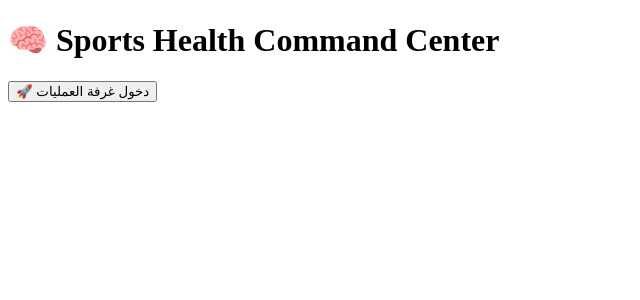
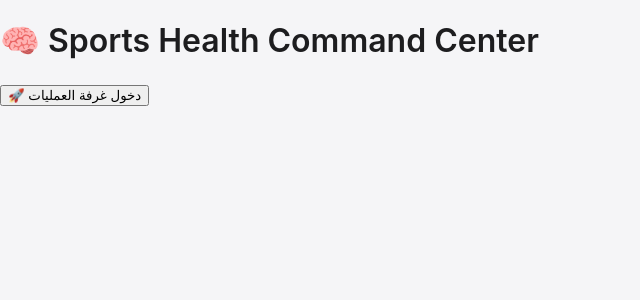
Before and after one commit to jkg9rmd8td-blip/smart-pro, a React (Vite) app: page / in a window 1280 px wide. Shown: the top 300 px of the page, without its empty margins (0-640 px from the left). Built offline with nearby package versions, Linux system fonts and the light colour scheme.

Commit message:
Refactor CSS with variables and layout adjustments

```diff
--- a/src/styles.css
+++ b/src/styles.css
@@ -1,40 +1,118 @@
-.layout {
-  display: grid;
-  grid-template-columns: 240px 1fr 300px;
-  height: 100vh;
+:root {
+  --bg: #f5f5f7;
+  --card: rgba(255, 255, 255, 0.75);
+  --border: rgba(0, 0, 0, 0.06);
+  --text-primary: #1d1d1f;
+  --text-secondary: #6e6e73;
+  --accent: #0071e3;
+  --success: #34c759;
+  --warning: #ff9f0a;
+  --danger: #ff3b30;
 }
 
-.main-area {
+* {
+  box-sizing: border-box;
+}
+
+body {
+  margin: 0;
+  font-family: -apple-system, BlinkMacSystemFont, "SF Pro Text",
+    "Helvetica Neue", sans-serif;
+  background: var(--bg);
+  color: var(--text-primary);
+}
+
+.container {
   display: flex;
-  flex-direction: column;
+  min-height: 100vh;
+}
+
+.sidebar {
+  width: 240px;
+  background: var(--card);
+  backdrop-filter: blur(20px);
+  border-right: 1px solid var(--border);
+  padding: 24px;
 }
 
 .content {
   flex: 1;
-  padding: 20px;
-  overflow-y: auto;
+  padding: 32px;
 }
 
-.right-panel {
-  background: #0b1220;
-  padding: 20px;
-  border-left: 1px solid rgba(255,255,255,0.05);
+.card {
+  background: var(--card);
+  backdrop-filter: blur(20px);
+  border: 1px solid var(--border);
+  border-radius: 20px;
+  padding: 24px;
+  transition: all 0.25s ease;
 }
 
-.feed-box {
-  background: rgba(255,255,255,0.05);
-  padding: 12px;
-  border-radius: 8px;
-  margin-bottom: 10px;
+.card:hover {
+  transform: translateY(-3px);
+  box-shadow: 0 10px 30px rgba(0, 0, 0, 0.05);
 }
 
-/* Mobile */
-@media (max-width: 900px) {
-  .layout {
+.grid-4 {
+  display: grid;
+  grid-template-columns: repeat(4, 1fr);
+  gap: 24px;
+}
+
+.grid-2 {
+  display: grid;
+  grid-template-columns: repeat(2, 1fr);
+  gap: 24px;
+}
+
+h1 {
+  font-size: 32px;
+  font-weight: 600;
+  margin-bottom: 24px;
+}
+
+.metric-value {
+  font-size: 28px;
+  font-weight: 600;
+}
+
+.metric-label {
+  font-size: 14px;
+  color: var(--text-secondary);
+}
+
+.button-primary {
+  background: var(--accent);
+  color: white;
+  border: none;
+  padding: 10px 18px;
+  border-radius: 999px;
+  cursor: pointer;
+  transition: 0.2s ease;
+}
+
+.button-primary:hover {
+  opacity: 0.9;
+}
+
+@media (max-width: 1024px) {
+  .grid-4 {
+    grid-template-columns: repeat(2, 1fr);
+  }
+}
+
+@media (max-width: 768px) {
+  .sidebar {
+    display: none;
+  }
+
+  .content {
+    padding: 20px;
+  }
+
+  .grid-4,
+  .grid-2 {
     grid-template-columns: 1fr;
   }
-
-  .right-panel {
-    display: none;
-  }
 }
```
